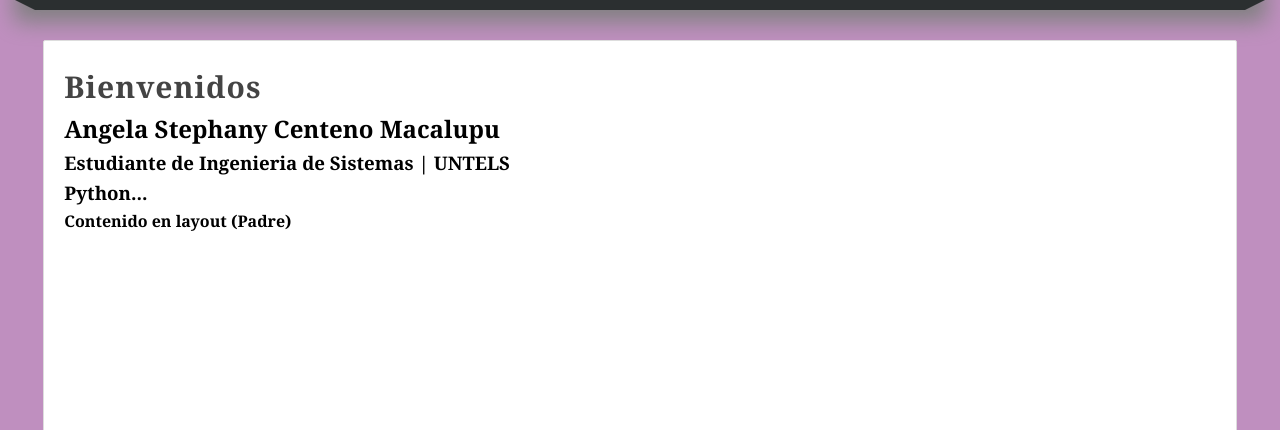
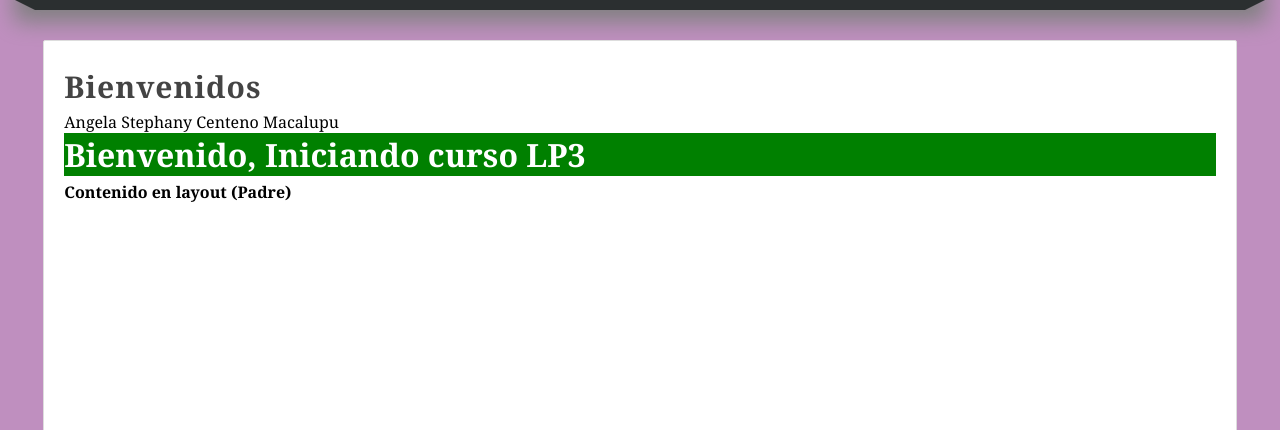
Before and after one commit to AngelaS0199/LP3_Sesion14, a Django app: page /saludo/ in a window 1280 px wide. Shown: the part 182-612 px from the top of the page. Run offline with Django 3.2, Linux system fonts and the light colour scheme.

Commit message:
Filtros personalizados

```diff
--- a/miapp/templates/saludo.html
+++ b/miapp/templates/saludo.html
@@ -2,12 +2,13 @@
 
 {% block title %}
     {{titulo}}
-{% endblock %}
-{%block content %}
+{% endblock%}
+{% block content %}
 
     <h1 class="title">Bienvenidos</h1>
-    <h2>{{nombre_autor}}</h2>
-    <h3>Estudiante de Ingenieria de Sistemas | UNTELS</h3>
-    <h3>Python...</h3>
-    {{block.super}}
+    {{autor_saludo}}
+    {% load filters %}
+    {{"Iniciando curso LP3"|saludo|safe}}
+
+    <p>{{block.super}}</p>
 {% endblock %}
--- /dev/null
+++ b/miapp/templatetags/filters.py
@@ -0,0 +1,7 @@
+from django import template
+
+register = template.Library()
+
+@register.filter(name='saludo')
+def saludo(valor):
+    return f"<h1 style='background:green; color:white;'> Bienvenido, {valor} </h1>"
--- a/miapp/views.py
+++ b/miapp/views.py
@@ -19,7 +19,7 @@ def index(request):
 def saludo(request):
     return render(request,'saludo.html',{
         'titulo':'Saludo',
-        'nombre_autor':'Angela Stephany Centeno Macalupu'
+        'autor_saludo':'Angela Stephany Centeno Macalupu'
     })
 
 def rango(request):
```
Also changed, not shown: miapp/templatetags/__init__.py (added).
